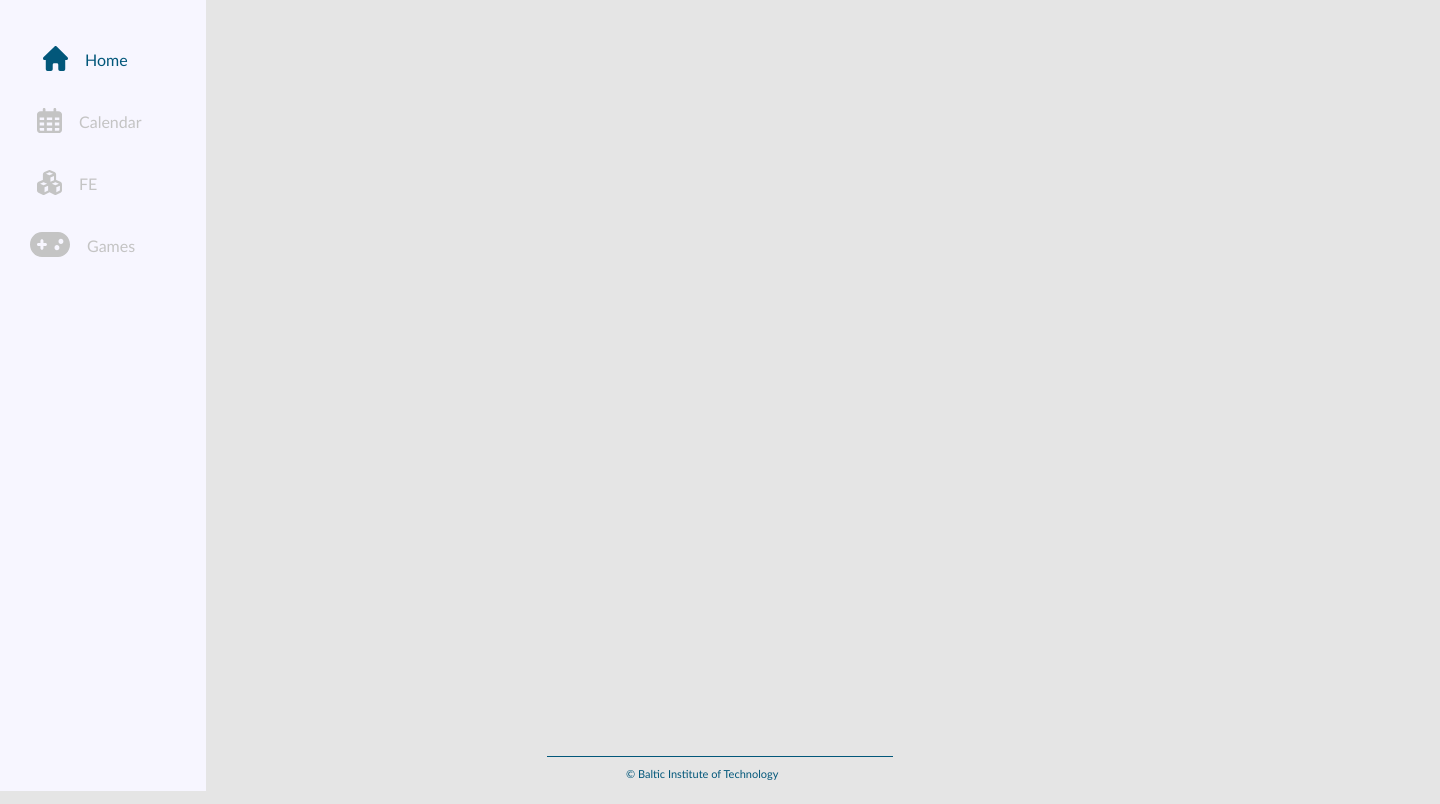
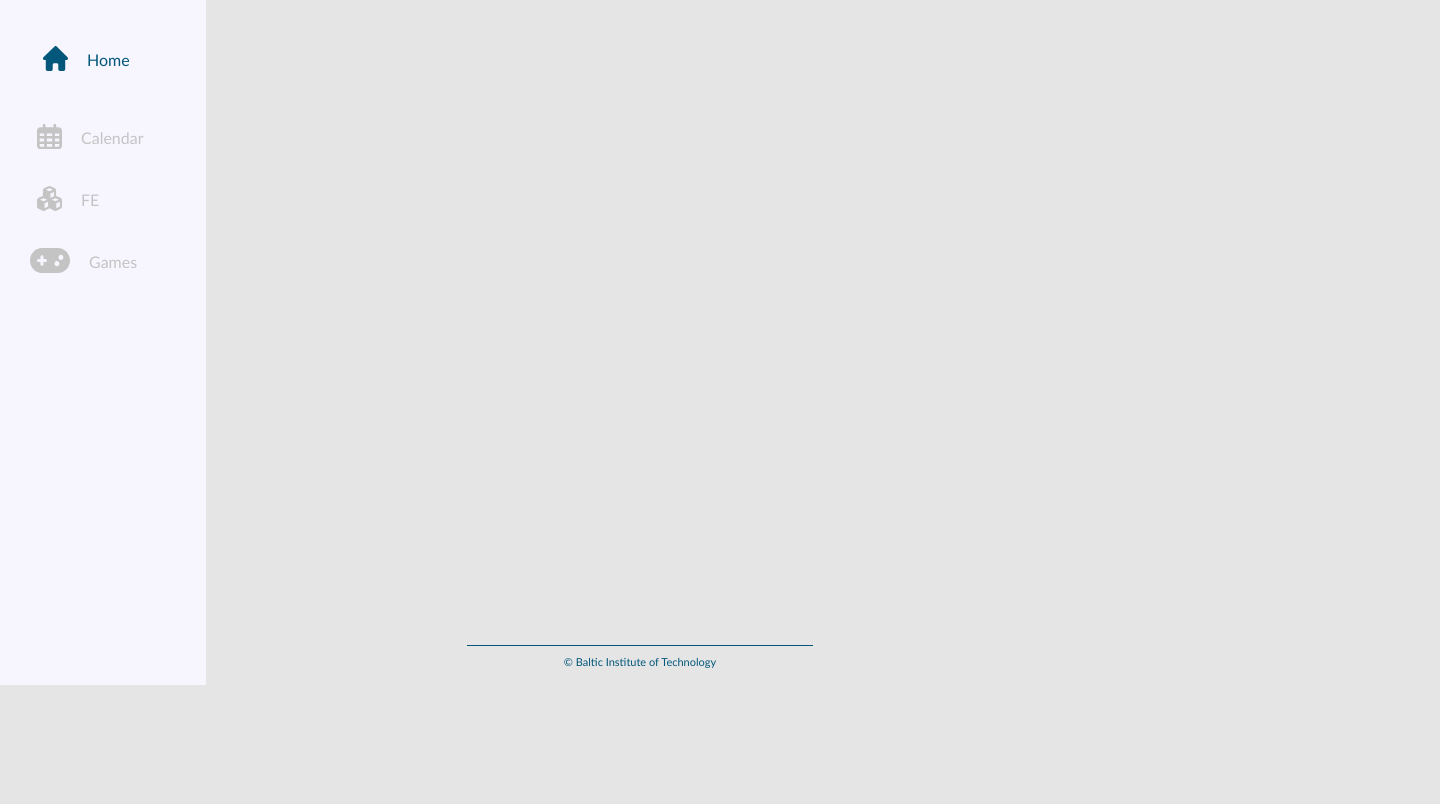
Before and after one commit to Rasosm/friday-challenge-bit, a website: page index.html in a window 1280 px wide. Shown: the part 115-919 px from the top of the page, 1440 px wide, since content can reach past the window. After the commit the page ends 800 px from the top, so only its background shows below. Drawn offline with Linux system fonts and the light colour scheme.

Commit message:
Parameters update

```diff
--- a/index.html
+++ b/index.html
@@ -18,19 +18,19 @@
             <div class="line-23"></div>
         </div>
         <nav class="header-menu">
-            <div>
+            <div class="menu-item">
                 <a href="#"><img class="vector back-home" src="./assets/home.svg" alt="back-home"></a>
                 <a class="link home" href="#">Home</a>
             </div>
-            <div>
+            <div class="menu-item">
                 <a href="#"><img class="vector calendor" src="./assets/calendar.svg" alt="calendor"></a>
                 <a class="link" href="#">Calendar</a>
             </div>
-            <div>
+            <div class="menu-item">
                 <a href="#"><img class="vector fe" src="./assets/fe.svg" alt="fe"></a>
                 <a class="link" href="#">FE</a>
             </div>
-            <div>
+            <div class="menu-item">
                 <a href="#"><img class="vector games" src="./assets/games.svg" alt="games"></a>
                 <a class="link" href="#">Games</a>
             </div>
--- a/styles/layout.css
+++ b/styles/layout.css
@@ -1,27 +1,38 @@
 body {
-    width: 1440px;
+    width: 100%;
     background-color: var(--backgroud-color);
-    position: relative;
+    /* position: relative; */
 }
 .nav {
-    height: 906px;
+    height: 100vh;
     width: 100px;
+    position: fixed;
     background-color: var(--nav-color);
     transition: width 1s;
 }
 nav > div {
-    text-align: center;
     display: flex;
     align-items: center;
 }
+.logo {
+    width: 68px;
+    height: 34px;
+    margin: 52px 16px 20px 16px;
+    text-align: center;
+    justify-content: center;
+}
 .line-23 {
     width: 62.24px;
-    top: 110.03px;
     margin-left: 18px;
     height: 2px;
     background-color: var(--secondary-color);
-    position: absolute;
     transition: width 2s;
+}
+.header-menu {
+    margin-top: 50px;
+    display: flex;
+    flex-direction: column;
+    gap: 34px;
 }
 .link {
     text-decoration: none;
@@ -29,34 +40,23 @@ nav > div {
     line-height: 19.5px;
     display: none;
     color: var(--secondary-color);
-}
-.back-home {
-    background-image: ;
+    margin-left: 19px;
 }
 .home {
     color: var(--primary-color);
 }
+.menu-item:nth-child(1) {
+    margin-bottom: 16px;
+}
 .vector {
     height: 25px;
-    margin: 17px;
     margin-left: 37px;
-    justify-content: center;
-    justify-items: center;
-    text-align: center;
-    align-items: stretch;
 }
 .back-home {
     margin-left: 43px;
 }
 .games {
     margin-left: 30px;
-}
-.logo {
-    width: 68px;
-    height: 34px;
-    margin: 52px 16px 55px 16px;
-    text-align: center;
-    justify-content: center;
 }
 .nav:hover {
     width: 206px;
@@ -74,16 +74,18 @@ nav > div {
     width: 346.01px;
     background-color: var(--primary-color);
     height: 1px;
-    top: 871px;
-    margin-left: 547px;
+    transform: translate(-50%);
     position: absolute;
+    top: 95%;
+    left: 50%;
 }
 .copy-right {
     font-size: 11px;
     line-height: 13px;
     color: var(--primary-color);
-    padding: 0 0px 24px 0px;
-    top: 882px;
-    margin-left: 626px;
     position: absolute;
+    top: 95%;
+    left: 50%;
+    transform: translate(-50%);
+    margin-top: 10px;
 }
```
